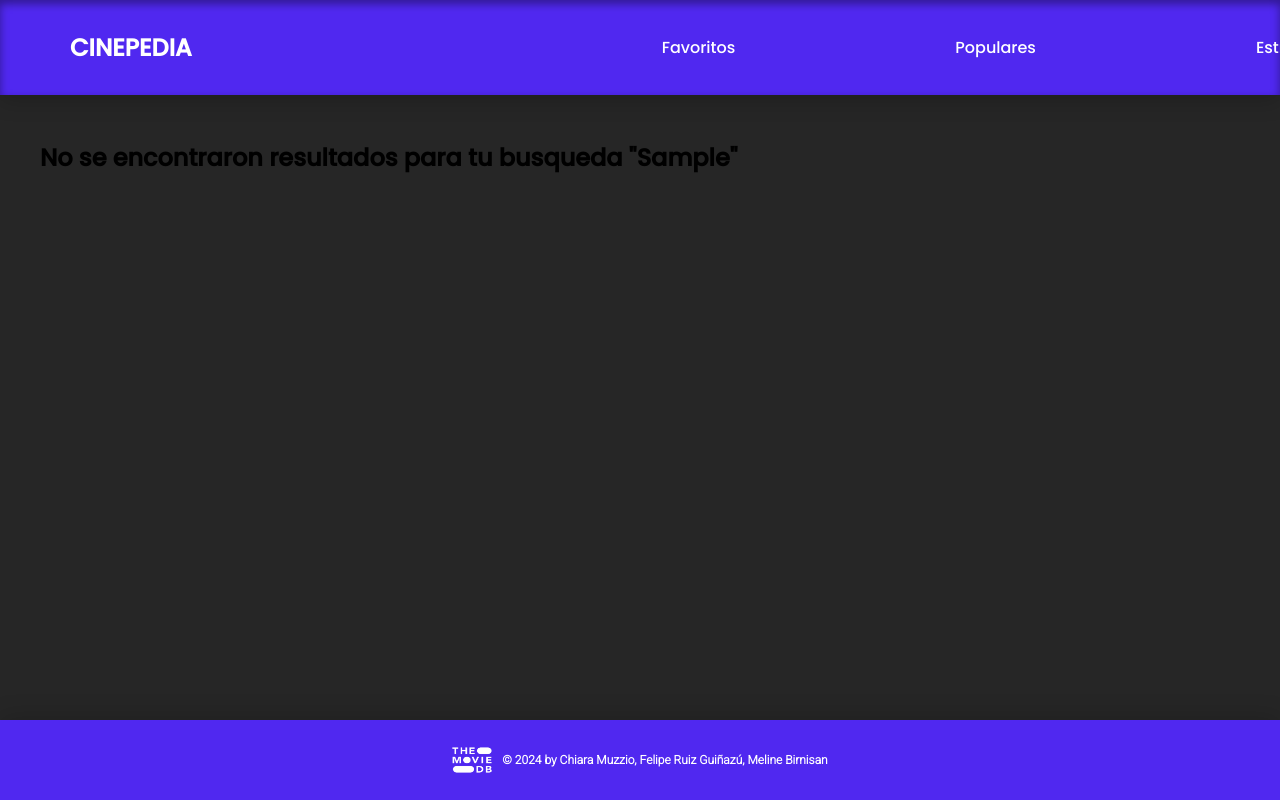
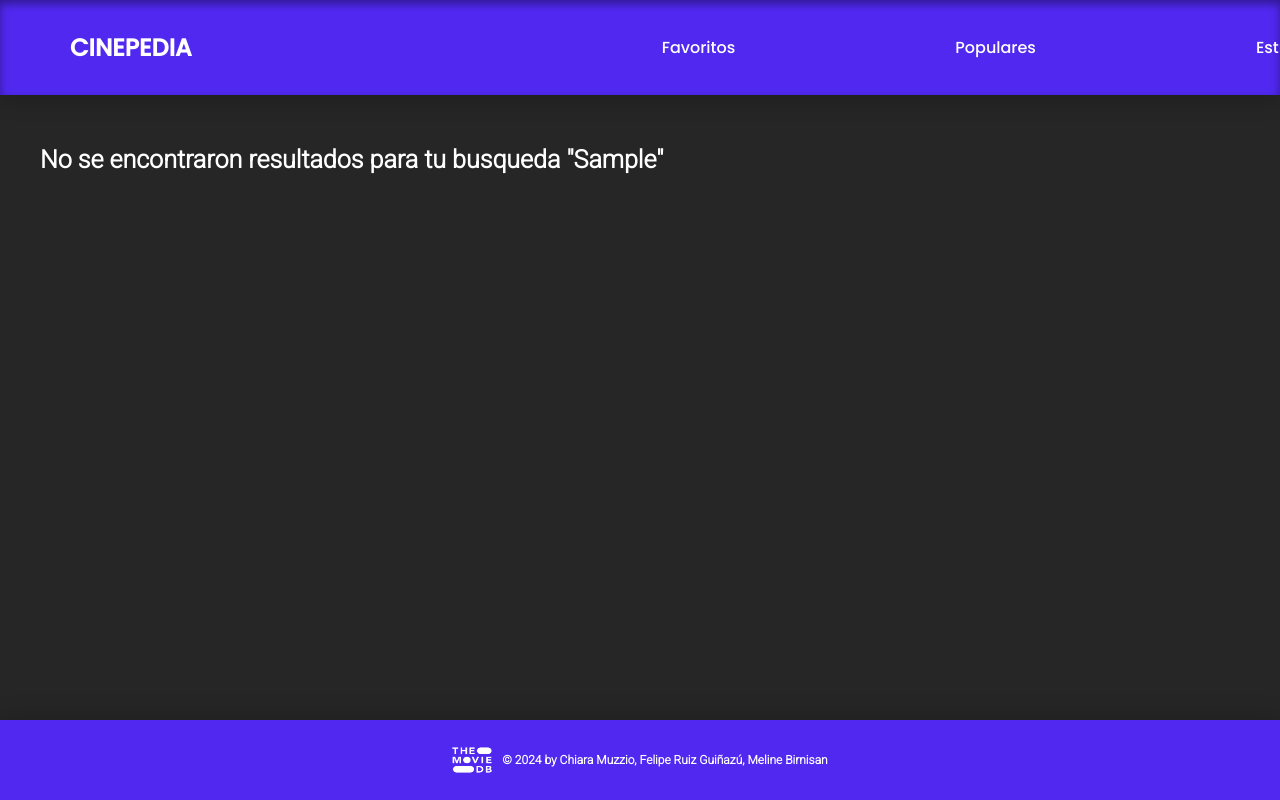
Before and after one commit to chiaramuzzio/pro3-tt-grupo2, a React (Create React App) app: page / in a window 1280 px wide. Both pictures are taken after typing "Sample" into the empty fields and a click on the button "Search". Built offline with nearby package versions, Linux system fonts and the light colour scheme; no server answers.

Commit message:
pequeñisimo detalle de css

```diff
--- a/src/components/MovieDetail/MovieDetail.css
+++ b/src/components/MovieDetail/MovieDetail.css
@@ -51,6 +51,10 @@ h3, p {
 
 .fa-heart.fa-regular{
     color: #ffffff;
+}
+
+.geneross{
+    margin-bottom: 25px;
 }
 
 /* Info Section */
--- a/src/pages/Search.js
+++ b/src/pages/Search.js
@@ -41,7 +41,7 @@ class ResultadoBusqueda extends Component {
                     <PeliGrid peliculas={this.state.peliculas} titulo={`Resultados de tu busqueda: ${this.props.location.state.query}`} boton={false}/>
                 :
                     <div className='categoria'>
-                        <h2>No se encontraron resultados para tu busqueda "{this.props.location.state.query}"</h2>
+                        <h3>No se encontraron resultados para tu busqueda "{this.props.location.state.query}"</h3>
                     </div>
                 }
             </>
```
